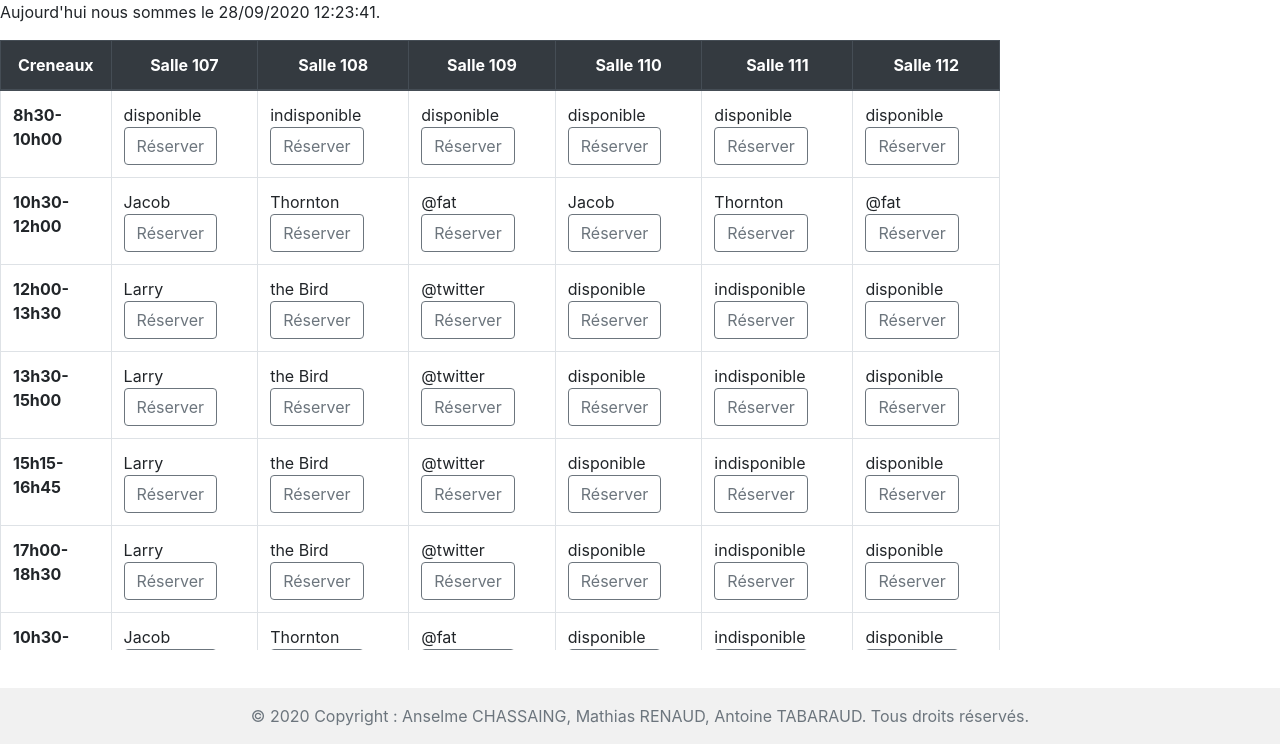
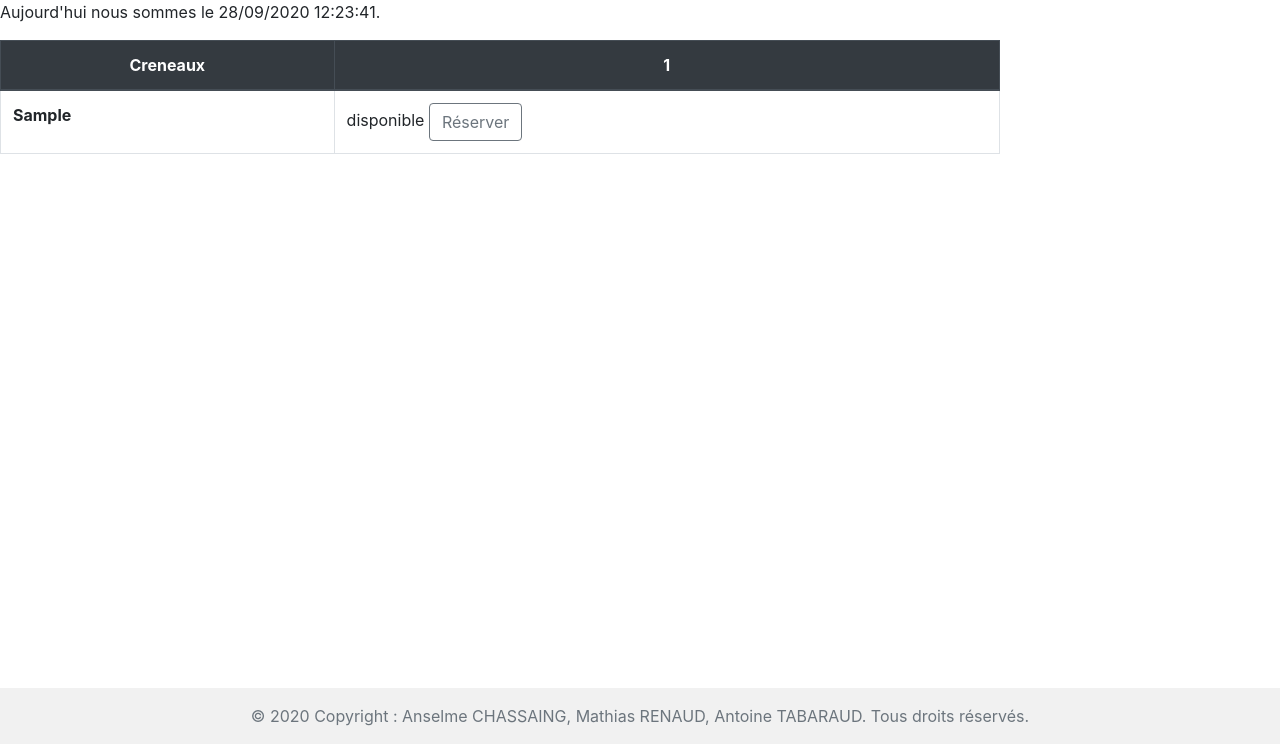
Before and after one commit to AntTBD/reservSalle, a PHP site: template src/View/Reservations/main.php in a window 1280 px wide. Shown: the part 56-800 px from the top of the page. Run offline with PHP 8.4, Linux system fonts and the light colour scheme; the template is opened without the code that fills it: most values are stand-ins (such as "Sample title", 1, 10 or a date in 2020); some libraries are stand-ins or nearby versions.

Commit message:
travail seance 8/10
travail sur l'affichage des resa

```diff
--- a/src/Model/Dispo.php
+++ b/src/Model/Dispo.php
@@ -38,7 +38,7 @@ class Dispo
     // salle
     public function getIdSalle()
     {
-        return $this->idSalle;
+        return $this->salle;
     }
 
     public function setIdSalle($idSalle)
--- a/src/View/Reservations/main.php
+++ b/src/View/Reservations/main.php
@@ -1,4 +1,8 @@
 <p>Aujourd'hui nous sommes le <?php echo date('d/m/Y h:i:s'); ?>.</p>
+
+<?php //var_dump($salles); ?>
+<?php //var_dump($creneaux); ?>
+<?php //var_dump($dispos); ?>
 
 
 <div style="overflow:scroll;height:610px;width:1000px;">
@@ -7,79 +11,36 @@
         <div id =test >
             <tr>
                 <th scope="col">Creneaux</th>
-                <th scope="col">Salle 107</th>
-                <th scope="col">Salle 108</th>
-                <th scope="col">Salle 109 </th>
-                <th scope="col">Salle 110</th>
-                <th scope="col">Salle 111 </th>
-                <th scope="col">Salle 112</th>
+                <?php foreach ($salles as $salle){
+                    echo "<th scope='col'>".$salle->getNumSalle()."</th>";
+                } ?>
             </tr>
         </div>
         </thead>
         <tbody>
-        <tr>
-            <th scope="row">8h30-10h00</th>
-            <td>disponible   <button type="button" class="btn btn-outline-secondary">Réserver</button></td>
-            <td>indisponible <button type="button" class="btn btn-outline-secondary">Réserver</button> </td>
-            <td>disponible   <button type="button" class="btn btn-outline-secondary">Réserver</button> </td>
-            <td>disponible   <button type="button" class="btn btn-outline-secondary">Réserver</button> </td>
-            <td>disponible   <button type="button" class="btn btn-outline-secondary">Réserver</button> </td>
-            <td>disponible   <button type="button" class="btn btn-outline-secondary">Réserver</button> </td>
-        </tr>
-        <tr>
-            <th scope="row" >10h30-12h00</th>
-            <td>Jacob    <button type="button" class="btn btn-outline-secondary">Réserver</button></td>
-            <td>Thornton <button type="button" class="btn btn-outline-secondary">Réserver</button></td>
-            <td>@fat     <button type="button" class="btn btn-outline-secondary">Réserver</button></td>
-            <td>Jacob    <button type="button" class="btn btn-outline-secondary">Réserver</button></td>
-            <td>Thornton <button type="button" class="btn btn-outline-secondary">Réserver</button></td>
-            <td>@fat     <button type="button" class="btn btn-outline-secondary">Réserver</button></td>
-        </tr>
-        <tr>
-            <th scope="row">12h00-13h30</th>
-            <td>Larry     <button type="button" class="btn btn-outline-secondary">Réserver</button></td>
-            <td>the Bird  <button type="button" class="btn btn-outline-secondary">Réserver</button></td>
-            <td>@twitter  <button type="button" class="btn btn-outline-secondary">Réserver</button></td>
-            <td>disponible   <button type="button" class="btn btn-outline-secondary">Réserver</button></td>
-            <td>indisponible <button type="button" class="btn btn-outline-secondary">Réserver</button> </td>
-            <td>disponible   <button type="button" class="btn btn-outline-secondary">Réserver</button> </td>
-        </tr>
-        <tr>
-            <th scope="row">13h30-15h00</th>
-            <td>Larry   <button type="button" class="btn btn-outline-secondary">Réserver</button></td>
-            <td>the Bird  <button type="button" class="btn btn-outline-secondary">Réserver</button></td>
-            <td>@twitter <button type="button" class="btn btn-outline-secondary">Réserver</button> </td>
-            <td>disponible   <button type="button" class="btn btn-outline-secondary">Réserver</button></td>
-            <td>indisponible <button type="button" class="btn btn-outline-secondary">Réserver</button> </td>
-            <td>disponible   <button type="button" class="btn btn-outline-secondary">Réserver</button> </td>
-        </tr>
-        <tr>
-            <th scope="row">15h15-16h45</th>
-            <td>Larry  <button type="button" class="btn btn-outline-secondary">Réserver</button> </td>
-            <td>the Bird  <button type="button" class="btn btn-outline-secondary">Réserver</button></td>
-            <td>@twitter  <button type="button" class="btn btn-outline-secondary">Réserver</button></td>
-            <td>disponible   <button type="button" class="btn btn-outline-secondary">Réserver</button></td>
-            <td>indisponible <button type="button" class="btn btn-outline-secondary">Réserver</button> </td>
-            <td>disponible   <button type="button" class="btn btn-outline-secondary">Réserver</button> </td>
-        </tr>
-        <tr>
-            <th scope="row">17h00-18h30</th>
-            <td>Larry  <button type="button" class="btn btn-outline-secondary">Réserver</button> </td>
-            <td>the Bird  <button type="button" class="btn btn-outline-secondary">Réserver</button></td>
-            <td>@twitter  <button type="button" class="btn btn-outline-secondary">Réserver</button> </td>
-            <td>disponible   <button type="button" class="btn btn-outline-secondary">Réserver</button></td>
-            <td>indisponible <button type="button" class="btn btn-outline-secondary">Réserver</button> </td>
-            <td>disponible   <button type="button" class="btn btn-outline-secondary">Réserver</button> </td>
-        </tr>
-        <tr>
-            <th scope="row" >10h30-12h00</th>
-            <td>Jacob    <button type="button" class="btn btn-outline-secondary">Réserver</button></td>
-            <td>Thornton <button type="button" class="btn btn-outline-secondary">Réserver</button></td>
-            <td>@fat     <button type="button" class="btn btn-outline-secondary">Réserver</button></td>
-            <td>disponible   <button type="button" class="btn btn-outline-secondary">Réserver</button></td>
-            <td>indisponible <button type="button" class="btn btn-outline-secondary">Réserver</button> </td>
-            <td>disponible   <button type="button" class="btn btn-outline-secondary">Réserver</button> </td>
-        </tr>
+
+            <?php foreach ($creneaux as $creneau){
+                echo "<tr><th scope='row'>".$creneau->getHeureDebut()."</th>";
+
+                    foreach ($salles as $salle){
+                        foreach ($dispos as $dispo){
+                            $salleNb = $salle->getNbPlaces();
+                            if($dispo->getIdSalle() == $salle->getId() && $dispo->getIdCreneau() == $creneau->getId()){
+                                $salleNb--;
+                            }
+                        }
+                        // /!\ EN TRAVEAUX /!\
+                        if($salleNb > 0){
+                            echo "<td>disponible   <button type='button' class='btn btn-outline-secondary'>Réserver</button></td>";
+                        }else{
+                            echo "<td>indisponible   <button type='button' class='btn btn-outline-secondary' disabled>Réserver</button></td>";
+                        }
+                        // /!\ EN TRAVEAUX /!\
+                    }
+
+                echo "</tr>";
+            }?>
+
         </tbody>
     </table>
 
```
Also changed, not shown: src/Controller/DefaultController.php (+12 -0 lines), src/Model/Repository/CreneauRepository.php (+11 -0 lines), src/Model/Repository/DispoRepository.php (+7 -11 lines), src/Model/Repository/SalleRepository.php (+10 -0 lines).
